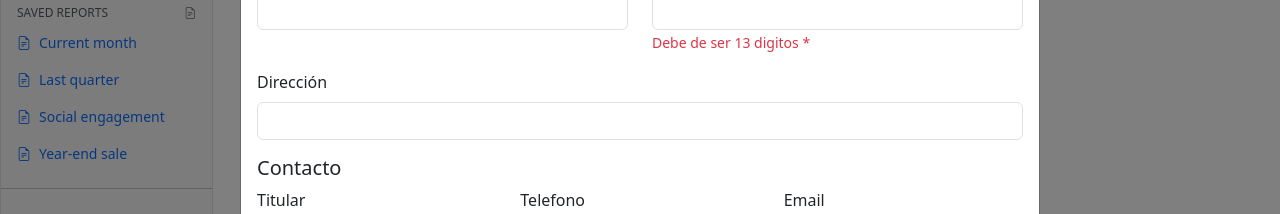
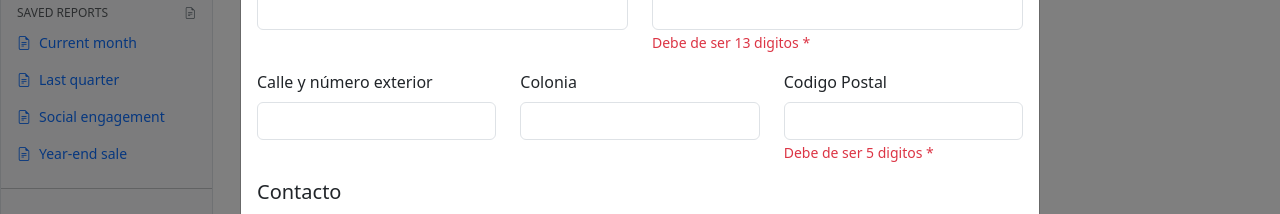
Before and after one commit to Erick-Hernandez-Ortega/AbastoTotal, an Angular app: page /suppliers in a window 1280 px wide. Both pictures are taken after a click on the button "Agregar proveedor". Shown: the part 290-504 px from the top of the page. Built offline with nearby package versions, Linux system fonts and the light colour scheme; no server answers; the database is empty.

Commit message:
Se separa la direccion en diferentes inputs y se pone mas validaciones

```diff
--- a/src/app/components/suppliers/suppliers-buttons/suppliers-buttons.component.html
+++ b/src/app/components/suppliers/suppliers-buttons/suppliers-buttons.component.html
@@ -20,9 +20,9 @@
             <label for="clave" class="form-label">Clave</label>
             <input type="text" name="clave" class="form-control text-uppercase" id="clave" maxlength="3"
               [(ngModel)]="clave" (input)="checkInputs()">
-              <span class="form-text text-danger" *ngIf="clave.length < 3">
-                Debe de tener 3 digitos *
-              </span>
+            <span class="form-text text-danger" *ngIf="clave.length < 3">
+              Debe de tener 3 digitos *
+            </span>
           </div>
         </div>
 
@@ -34,16 +34,30 @@
           </div>
           <div class="col">
             <label for="rfc" class="form-label">RFC</label>
-            <input type="text" class="form-control text-uppercase" name="rfc" id="rfc" maxlength="13" [(ngModel)]="rfc" (input)="checkInputs()">
+            <input type="text" class="form-control text-uppercase" name="rfc" id="rfc" maxlength="13" [(ngModel)]="rfc"
+              (input)="checkInputs()">
             <span class="form-text text-danger" *ngIf="rfc.length < 13">
               Debe de ser 13 digitos *
             </span>
           </div>
         </div>
 
-        <div class="mb-3">
-          <label for="direccion" class="form-label">Dirección</label>
-          <input type="text" class="form-control" name="direccion" id="direccion" [(ngModel)]="direccion">
+        <div class="mb-3 row">
+          <div class="col">
+            <label for="calle" class="form-label">Calle y número exterior</label>
+            <input type="text" class="form-control" name="calle" id="calle" [(ngModel)]="calle">
+          </div>
+          <div class="col">
+            <label for="calle" class="form-label">Colonia</label>
+            <input type="text" class="form-control" name="colonia" id="colonia" [(ngModel)]="colonia">
+          </div>
+          <div class="col">
+            <label for="calle" class="form-label">Codigo Postal</label>
+            <input type="text" class="form-control" name="cp" id="cp" [(ngModel)]="codigoPostal">
+            <span class="form-text text-danger" *ngIf="codigoPostal.length < 5">
+              Debe de ser 5 digitos *
+            </span>
+          </div>
         </div>
 
         <div class="mb-3 row">
@@ -78,14 +92,16 @@
           </div>
           <div class="col">
             <label for="nu-cuenta" class="form-label">No. de cuenta</label>
-            <input type="text" class="form-control" name="nu-cuenta" id="nu-cuenta" maxlength="10" [(ngModel)]="nCuenta" (input)="checkInputs()">
+            <input type="text" class="form-control" name="nu-cuenta" id="nu-cuenta" maxlength="10" [(ngModel)]="nCuenta"
+              (input)="checkInputs()">
             <span class="form-text text-danger" *ngIf="nCuenta.length < 10">
               Debe de ser 10 digitos *
             </span>
           </div>
           <div class="col">
             <label for="clabe" class="form-label">CLABE</label>
-            <input type="text" class="form-control" name="clabe" id="clabe" maxlength="18" [(ngModel)]="clabe" (input)="checkInputs()">
+            <input type="text" class="form-control" name="clabe" id="clabe" maxlength="18" [(ngModel)]="clabe"
+              (input)="checkInputs()">
             <span class="form-text text-danger" *ngIf="clabe.length < 18">
               Debe de ser 18 digitos *
             </span>
--- a/src/app/components/suppliers/suppliers-buttons/suppliers-buttons.component.ts
+++ b/src/app/components/suppliers/suppliers-buttons/suppliers-buttons.component.ts
@@ -12,6 +12,9 @@ export class SuppliersButtonsComponent implements OnInit {
   nombreRazon: string = '';
   rfc: string = '';
   direccion: string = '';
+  calle: string = '';
+  codigoPostal: string = '';
+  colonia: string = '';
   titular: string = '';
   telefono: string = '';
   email: string = '';
@@ -29,18 +32,19 @@ export class SuppliersButtonsComponent implements OnInit {
     if (this.checkFields()) {
       alert('Un campo esta vacio verifique y llenelo de nuevo');
     } else {
+      this.direccion = `${this.calle.trim()}, ${this.colonia.trim()}, ${this.codigoPostal.trim()}`;
       const docRef = await addDoc(collection(db, 'proveedores'), {
         clave: this.clave.toUpperCase(),
-        nombre: this.nombre,
+        nombre: this.nombre.trim(),
         direccion: this.direccion,
-        razon_social: this.nombreRazon,
+        razon_social: this.nombreRazon.trim(),
         rfc: this.rfc,
         telefono: this.telefono,
         clabe: this.clabe,
         numero_cuenta: this.nCuenta,
         banco: this.banco,
-        titular: this.titular,
-        email: this.email,
+        titular: this.titular.trim(),
+        email: this.email.trim(),
       });
       this.miBoton.nativeElement.click();
       this.cleanInputs();
@@ -53,7 +57,9 @@ export class SuppliersButtonsComponent implements OnInit {
       this.nombre === '' ||
       this.nombreRazon === '' ||
       this.rfc === '' ||
-      this.direccion === '' ||
+      this.calle === '' ||
+      this.codigoPostal === '' ||
+      this.colonia === '' ||
       this.titular === '' ||
       this.telefono === '' ||
       this.email === '' ||
@@ -72,7 +78,8 @@ export class SuppliersButtonsComponent implements OnInit {
       this.clabe.length === 18 &&
       this.clave.length === 3 &&
       (this.nCuenta.length && this.telefono.length) === 10 &&
-      this.rfc.length === 13
+      this.rfc.length === 13 &&
+      this.codigoPostal.length === 5
     ) {
       this.esActivo = false;
     } else {
@@ -86,6 +93,9 @@ export class SuppliersButtonsComponent implements OnInit {
     this.nombreRazon = '';
     this.rfc = '';
     this.direccion = '';
+    this.calle = '';
+    this.codigoPostal = '';
+    this.colonia = '';
     this.titular = '';
     this.telefono = '';
     this.email = '';
```
